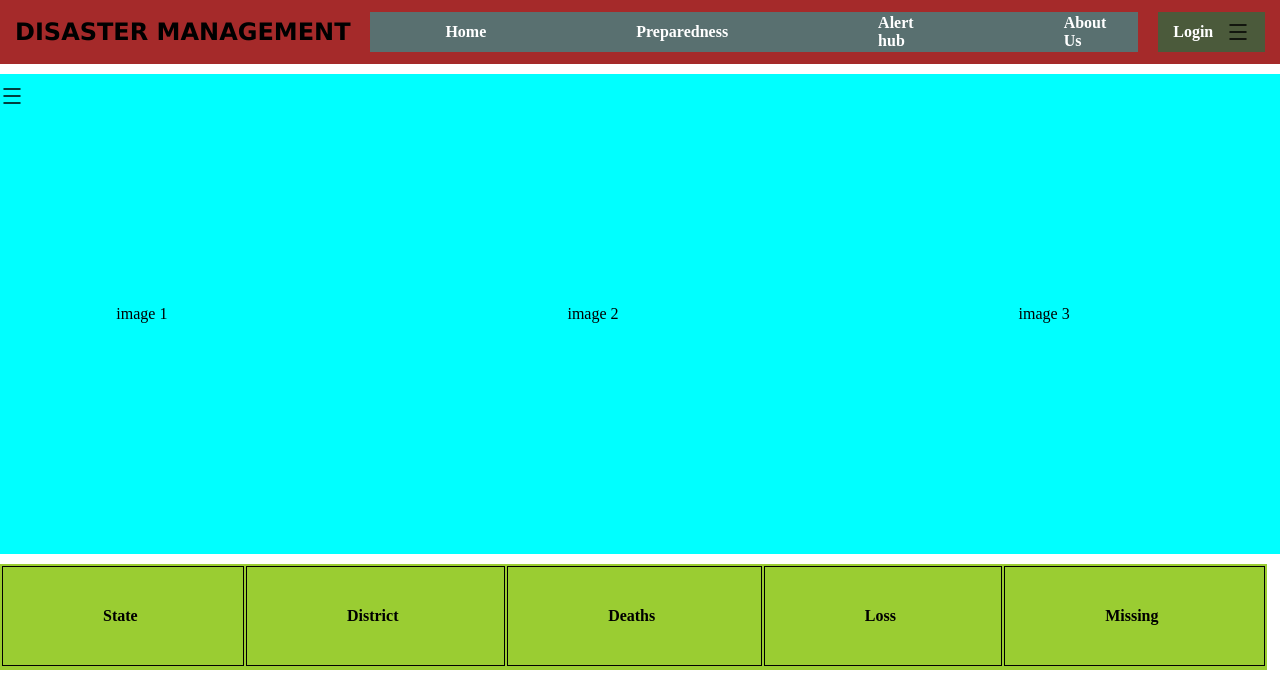
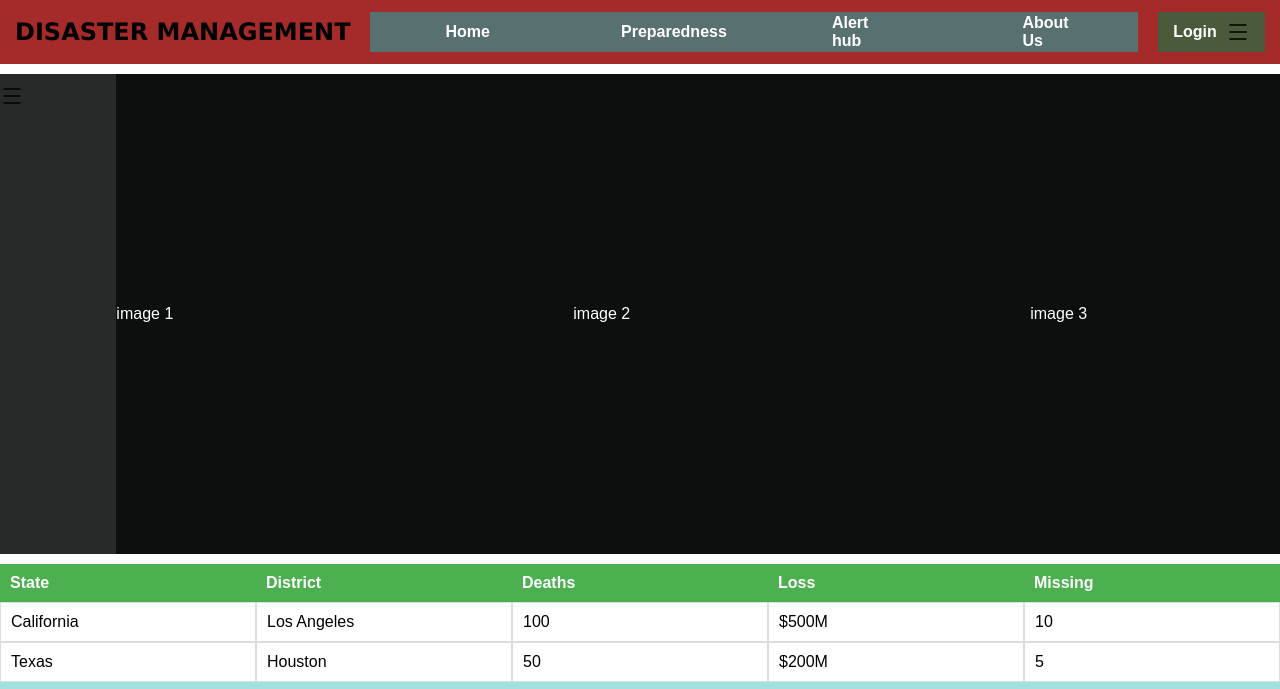
Before and after one commit to Ravjot-Singh/sih-practice, a plain HTML site: page index.html in a window 1280 px wide. Shown: the top 689 px of the page. Drawn offline with Linux system fonts and the light colour scheme.

Commit message:
a bit changes

```diff
--- a/index.html
+++ b/index.html
@@ -35,12 +35,15 @@
 
     <div class="social-media-content">
 
+        <div class="resources">
 
-
-        <div class="resources">
-            <img src="cross.svg" alt="" class="res-cross">
+            <img align="right" src="cross.svg" alt="" class=" res-cross">
             <p>resources</p>
 
+        </div>
+
+        <div class="res-button">
+            <img src="hamburger.svg" alt="" class="res-ham">
         </div>
 
         <div class="dashboard">
@@ -51,14 +54,9 @@
             <p>History</p>
 
         </div>
-        <div class="res-button">
-            <img src="hamburger.svg" alt="" class="res-ham">
-        </div>
+
 
         <div class="images">
-
-
-
             <p>image 1</p>
             <p>image 2</p>
             <p>image 3</p>
@@ -66,22 +64,27 @@
         </div>
     </div>
 
-    <table>
-        <thead>
-            <tr>
-                <td>State</td>
-                <td>District</td>
-                <td>Deaths</td>
-                <td>Loss</td>
-                <td>Missing</td>
-            </tr>
-        </thead>
-        <tbody>
-            <tr>
+    <div class="table">
+        <div class="header">State</div>
+        <div class="header">District</div>
+        <div class="header">Deaths</div>
+        <div class="header">Loss</div>
+        <div class="header">Missing</div>
 
-            </tr>
-        </tbody>
-    </table>
+        <div class="row">California</div>
+        <div class="row">Los Angeles</div>
+        <div class="row">100</div>
+        <div class="row">$500M</div>
+        <div class="row">10</div>
+
+        <div class="row">Texas</div>
+        <div class="row">Houston</div>
+        <div class="row">50</div>
+        <div class="row">$200M</div>
+        <div class="row">5</div>
+
+        <!-- Add more rows as needed -->
+    </div>
 
     <div class="feedback">
         <form class="feedbackform">
--- a/style.css
+++ b/style.css
@@ -1,6 +1,8 @@
 *{
     margin: 0;
     padding: 0;
+    overflow-x: hidden;
+    font-family: Arial, sans-serif;
 }
 
 .container{
@@ -78,8 +80,8 @@
 .dashboard{
     width: 10vw;
     height: 30vh;
-    background-color: red;
-    margin: 25px 0 ;
+    background-color: rgb(151, 41, 41);
+    margin: 10px 0 ;
     position: absolute;
     text-align: center;
     left: 120%;
@@ -90,23 +92,21 @@
 
 .exit:hover{
     cursor: pointer;
-    width: 25px;
+    width: 27px;
+}
 
+.res-cross:hover{
+    cursor: pointer;
+    width: 27px;
 }
 
 .dashboard p{
     margin: 30px;
 }
 
-.table-heading{
-    display: flex;
-    align-items: center;
-    justify-content: space-between;
-}
-
 .resources{
-    width: 15vw;
-    height: 50vh;
+    width: 10vw;
+    height: 30vh;
     background-color: rgb(177, 39, 39);
     text-align: center;
     font-family: 'Franklin Gothic Medium', 'Arial Narrow', Arial, sans-serif;
@@ -119,7 +119,7 @@
 
 .res-button{
     width: 10vw;
-    background-color: aqua;
+    background-color: rgb(40, 42, 42);
 }
 
 .res-ham{
@@ -131,43 +131,37 @@
     cursor: pointer;
 }
 
-.res-cross{
-    width: 27px;
-    cursor: pointer;
-
-}
-
-.res-cross{
-    margin: 10px 0;
-    padding-left: 180px;
-}
-
 .images{
     width: 100vw;
     display: flex;
+    color: white;
     align-items: center;
     gap: 400px;
-    background-color: aqua;
+    background-color: rgb(13, 14, 14);
 }
 
-table{
-    width: 99%;
-    background-color: yellowgreen;
+.table {
+    display: grid;
+    grid-template-columns: repeat(5, 1fr);
+    width: 100%;
+    border-collapse: collapse;
 }
 
- th , td{
-    padding: 40px 100px;
-    border: 1px solid;
+.header {
+    background-color: #4CAF50;
+    color: white;
+    padding: 10px;
+    text-align: left;
     font-weight: bold;
 }
 
-.feedback{
-    padding: 40px;
-
+.row {
+    border: 1px solid #ddd;
+    padding: 10px;
 }
 
 .feedbackform{
-    background-color: rgb(58, 118, 118);
+    background-color: rgb(163, 225, 225);
     padding: 10px 15px ;
     height: 30vh;
 }
```
